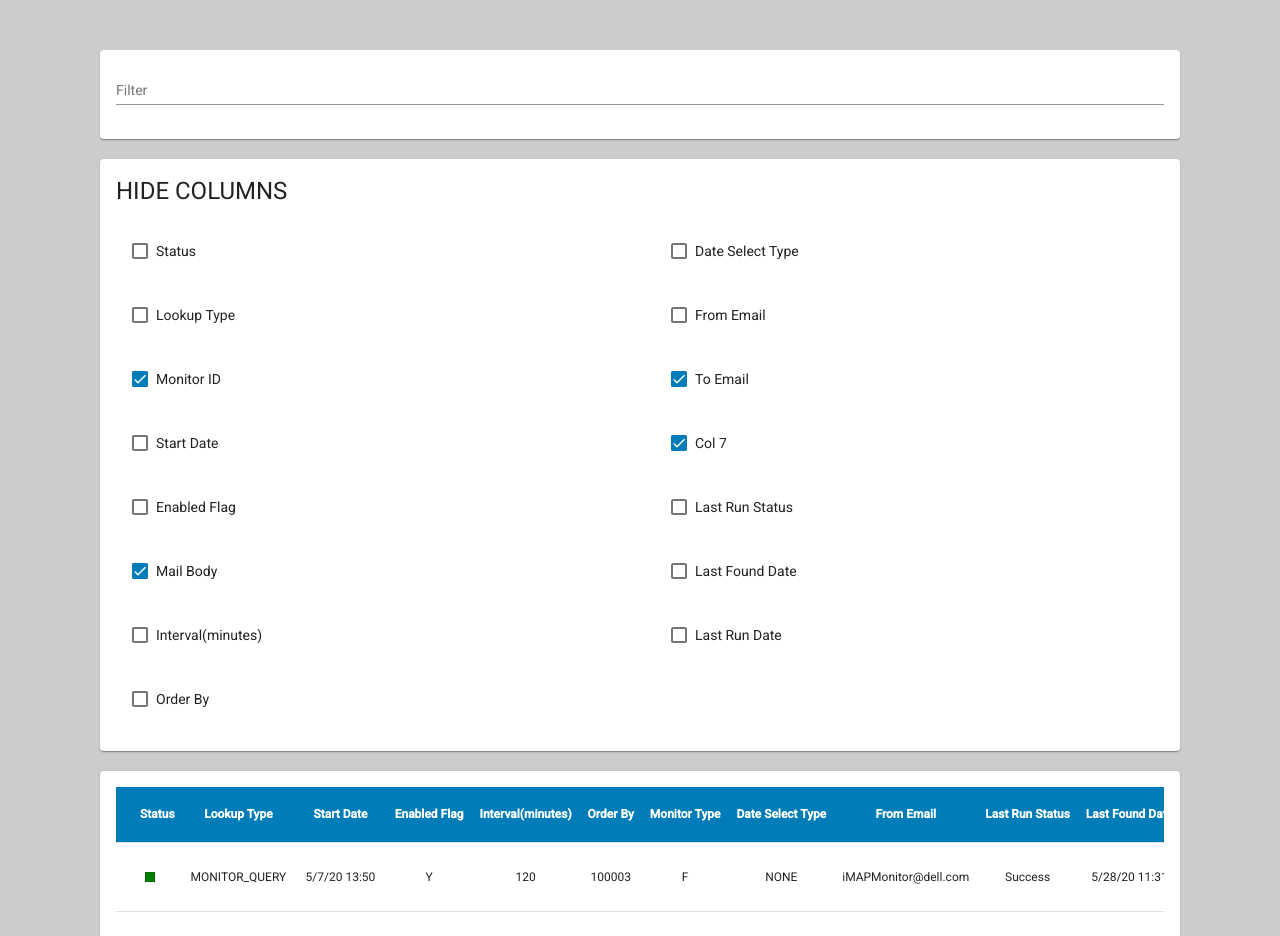
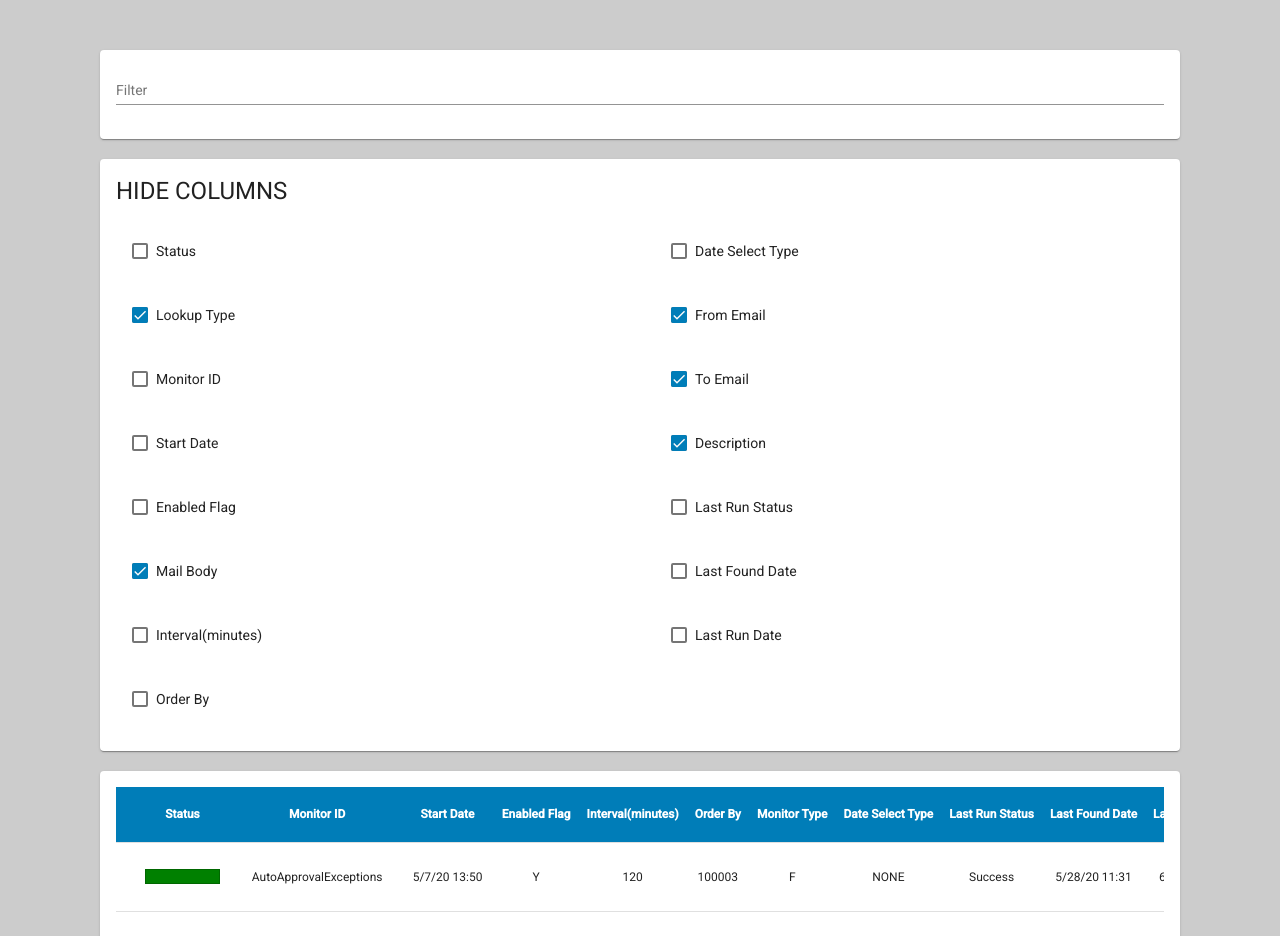
Before and after one commit to ateek-ujjawal/intern-test1, an Angular app: page / in a window 1280 px wide. Shown: the top 936 px of the page. Built offline with nearby package versions, Linux system fonts and the light colour scheme.

Commit message:
Some changes
Signed-off-by: Ujjawal, Ateek <ateek_ujjawal@dell.com>

```diff
--- a/src/app/app.component.css
+++ b/src/app/app.component.css
@@ -43,8 +43,8 @@ mat-checkbox {
 
 .color-box {
   float: left;
-  width: 10px;
-  height: 10px;
+  width: 75px;
+  height: 15px;
   margin: 5px;
   border: 1px solid rgba(0, 0, 0, .2);
 }
--- a/src/app/app.component.html
+++ b/src/app/app.component.html
@@ -106,7 +106,7 @@
         </ng-container>
 
         <ng-container matColumnDef="COL7">
-          <th mat-header-cell *matHeaderCellDef> <b>Col 7</b> </th>
+          <th mat-header-cell *matHeaderCellDef> <b>Description</b> </th>
           <td mat-cell *matCellDef="let element"> {{element.COL7}} </td>
         </ng-container>
 
--- a/src/app/app.component.ts
+++ b/src/app/app.component.ts
@@ -38,8 +38,8 @@ export class AppComponent {
 
   form:FormGroup = new FormGroup({
     STATUS: new FormControl(false),
-    LOOKUP_TYPE: new FormControl(false),
-    LOOKUP_CODE: new FormControl(true),
+    LOOKUP_TYPE: new FormControl(true),
+    LOOKUP_CODE: new FormControl(false),
     START_DATE: new FormControl(false),
     ENABLED_FLAG: new FormControl(false),
     DESCRIPTION: new FormControl(true),
@@ -47,7 +47,7 @@ export class AppComponent {
     COL2: new FormControl(false),
     COL3: new FormControl(false),
     COL4: new FormControl(false),
-    COL5: new FormControl(false),
+    COL5: new FormControl(true),
     COL6: new FormControl(true),
     COL7: new FormControl(true),
     COL18: new FormControl(false),
@@ -85,7 +85,7 @@ export class AppComponent {
     { def: 'COL4', label: 'Date Select Type', hide: this.COL4.value},
     { def: 'COL5', label: 'From Email', hide: this.COL5.value},
     { def: 'COL6', label: 'To Email', hide: this.COL6.value},
-    { def: 'COL7', label: 'Col 7', hide: this.COL7.value},
+    { def: 'COL7', label: 'Description', hide: this.COL7.value},
     { def: 'COL18', label: 'Last Run Status', hide: this.COL18.value},
     { def: 'COL19', label: 'Last Found Date', hide: this.COL19.value},
     { def: 'COL20', label: 'Last Run Date', hide: this.COL20.value},
```
